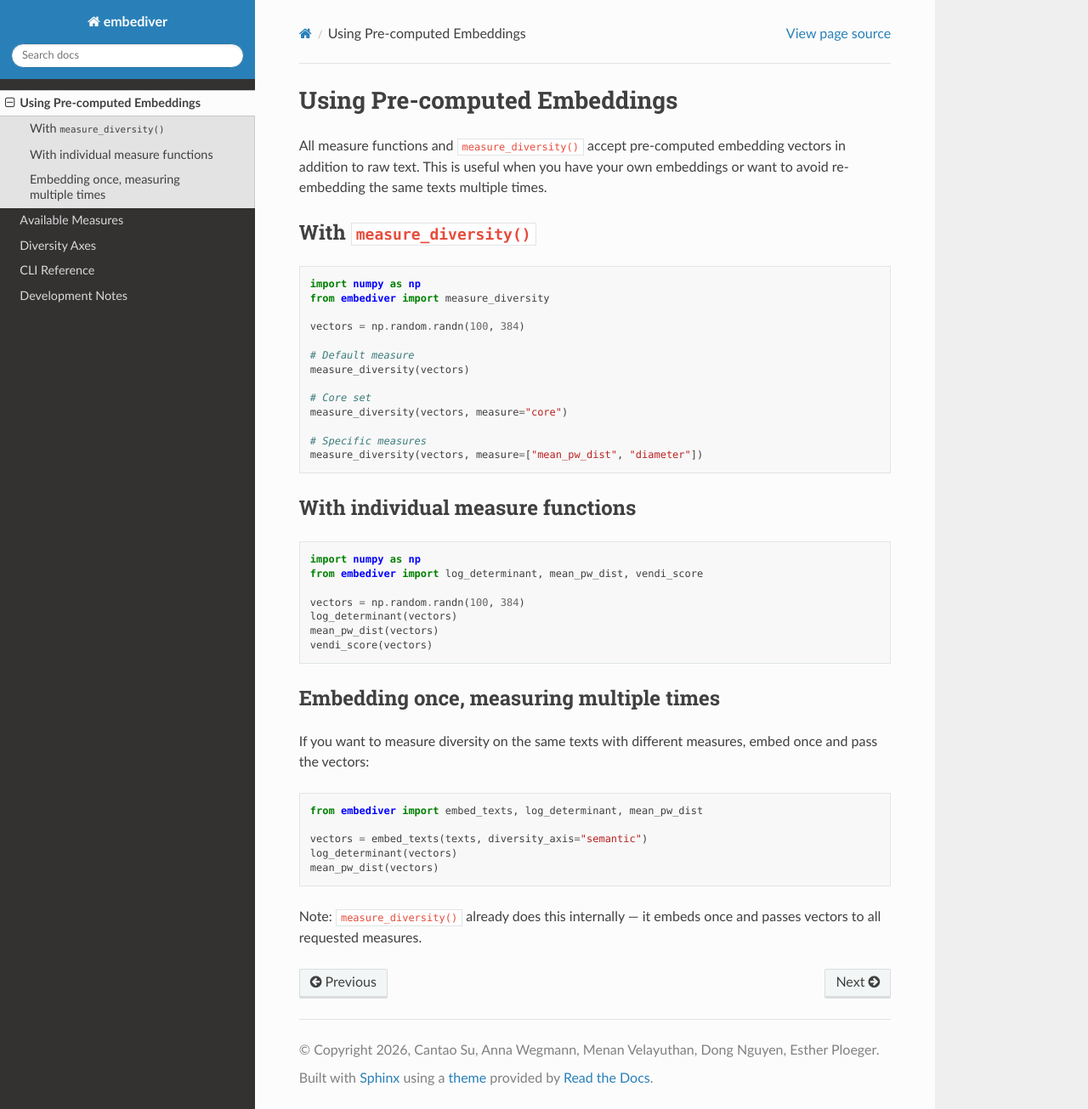
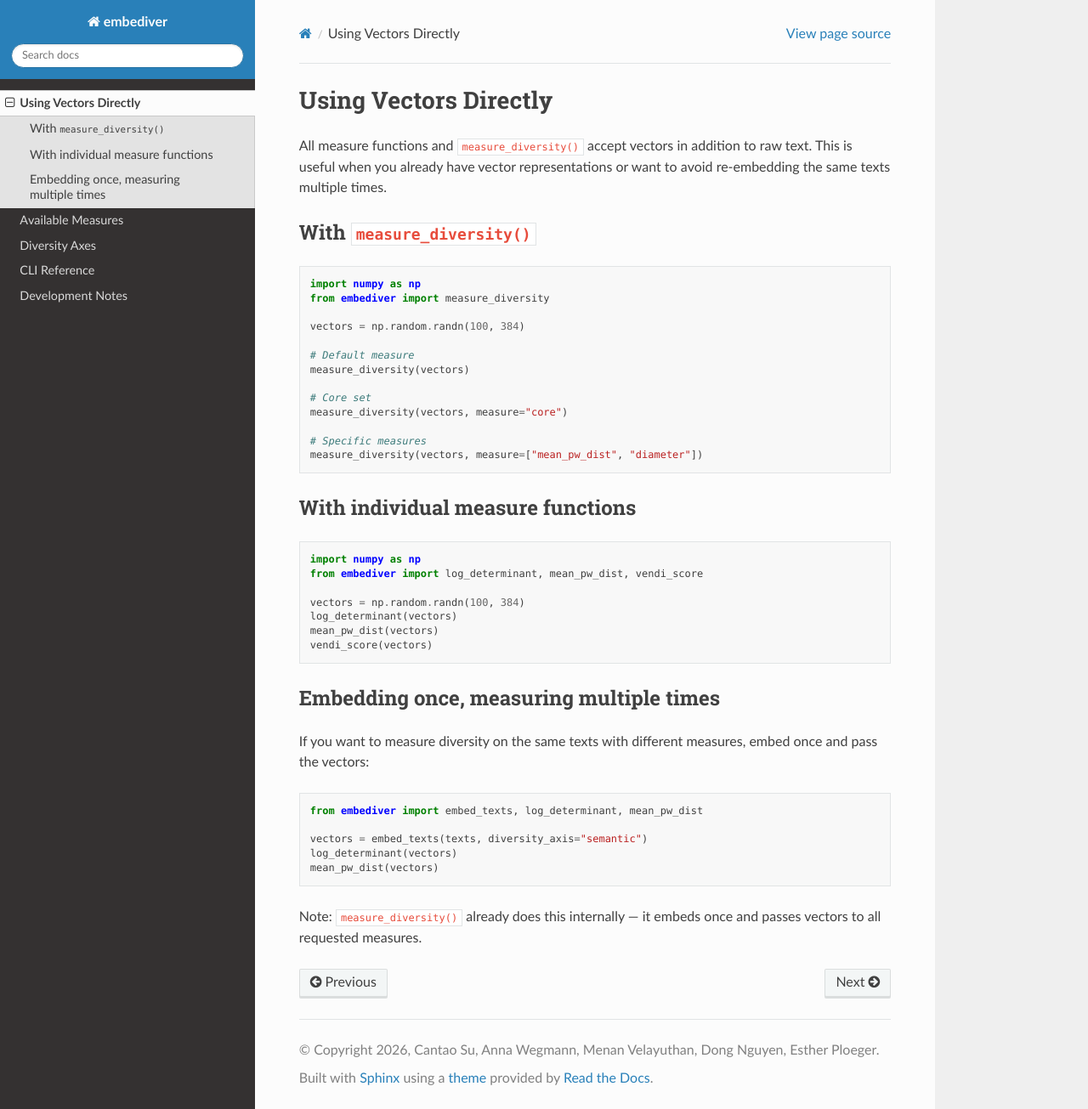
Before and after one commit to nlpsoc/emb-diversity, a Sphinx documentation site: the page built from docs/source/user-guide/vectors.md, in a window 1280 px wide and 1305 px high. Shown: the whole window at 85% size. Built offline with Sphinx 7.4.7 and the Read the Docs theme 3.1.0, drawn with Linux system fonts in a browser that asks for light colours; pages that are not in the unit, such as notebooks, are missing from menus.

Commit message:
rename embeddings.md to vectors.md
Co-Authored-By: Claude Opus 4.6 (1M context) <noreply@anthropic.com>

```diff
--- a/docs/source/user-guide/embeddings.md
+++ b/docs/source/user-guide/vectors.md
@@ -1,8 +1,9 @@
-# Using Pre-computed Embeddings
+# Using Vectors Directly
 
-All measure functions and `measure_diversity()` accept pre-computed embedding vectors
-in addition to raw text. This is useful when you have your own embeddings or want
-to avoid re-embedding the same texts multiple times.
+All measure functions and `measure_diversity()` accept vectors
+in addition to raw text. This is useful when you already have
+vector representations or want to avoid re-embedding the same
+texts multiple times.
 
 ## With `measure_diversity()`
 
```
Also changed, not shown: docs/source/index.md (+1 -1 lines).
